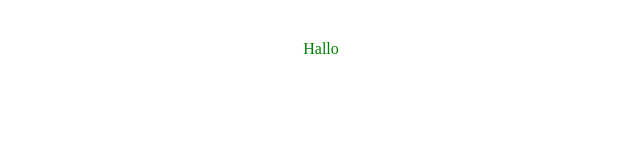
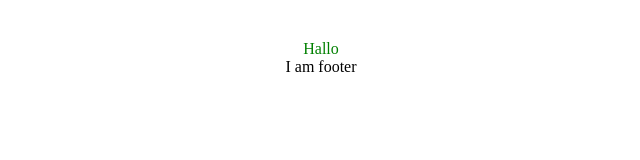
Before and after one commit to GannaKov/wbs-shop-project, a React (Vite) app: page / in a window 1280 px wide. Shown: the top 160 px of the page, without its empty margins (319-959 px from the left). Built offline with nearby package versions, Linux system fonts and the light colour scheme.

Commit message:
structure

```diff
--- a/src/App.jsx
+++ b/src/App.jsx
@@ -1,4 +1,5 @@
 import Header from "./components/Header";
+import Footer from "./components/Footer";
 
 import "./App.css";
 
@@ -6,6 +7,7 @@ function App() {
   return (
     <>
       <Header />
+      <Footer />
     </>
   );
 }
--- /dev/null
+++ b/src/components/Footer.jsx
@@ -0,0 +1,4 @@
+const Footer = () => {
+  return <div>I am footer</div>;
+};
+export default Footer;
--- a/src/components/Header.jsx
+++ b/src/components/Header.jsx
@@ -1,4 +1,5 @@
 import styles from "../styles/Header.module.css";
+
 const Header = () => {
   return <div className={styles.headerSection}>Hallo</div>;
 };
```
Also changed, not shown: src/components/About.jsx (added), src/components/Hero.jsx (added).
